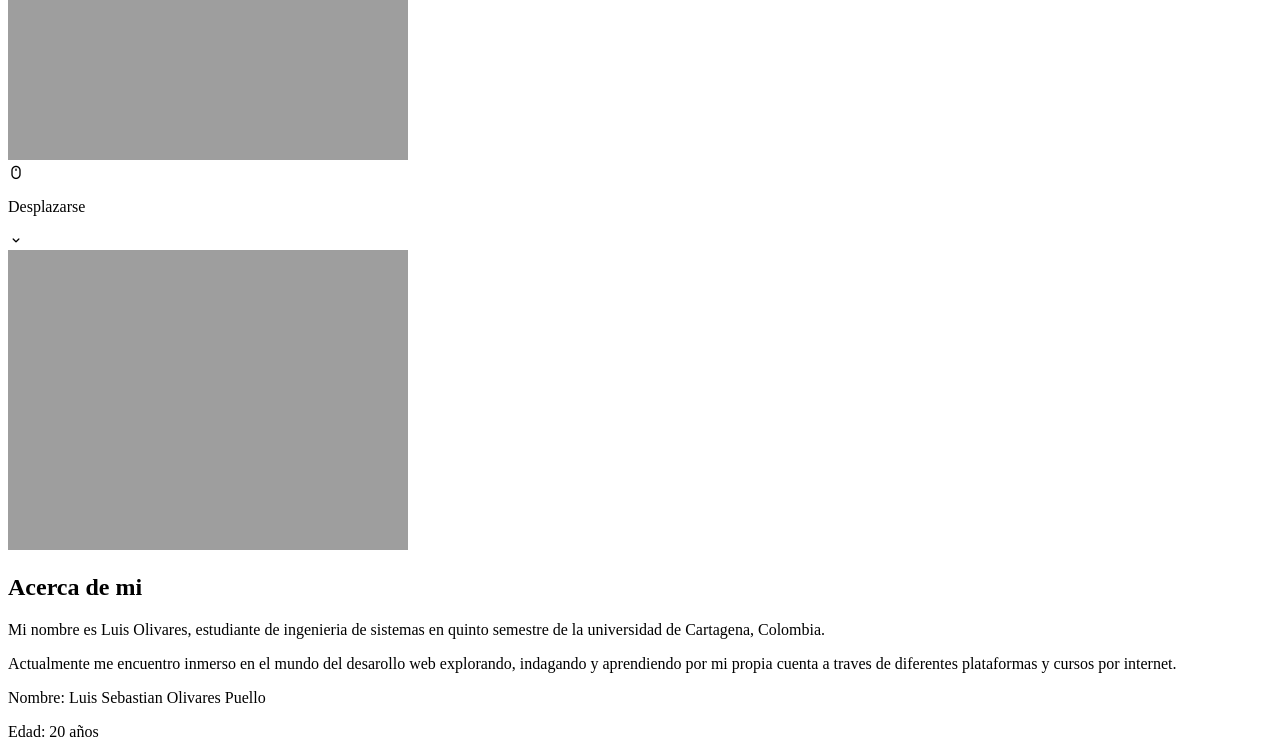
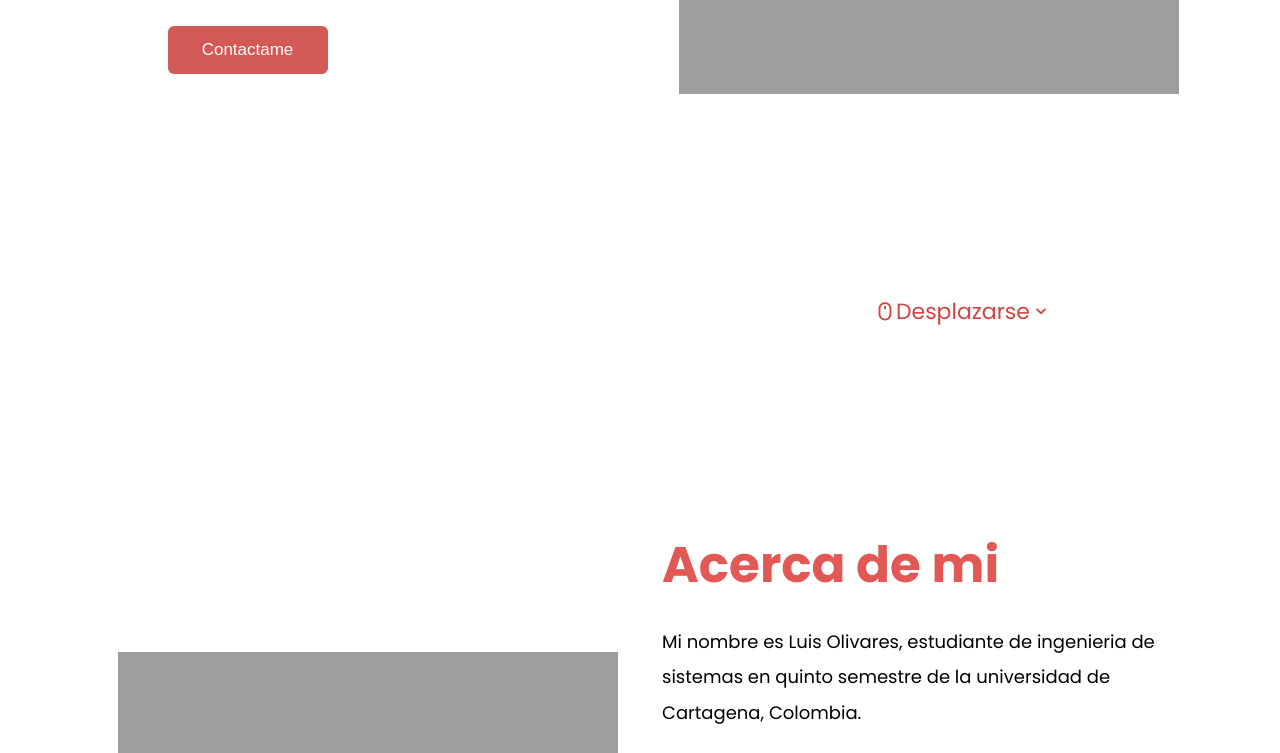
Before and after one commit to iLuisOlivares/Portfolio-Luis, a plain HTML site: page index.html in a window 1280 px wide. Shown: the part 544-1297 px from the top of the page. Drawn offline with nearby package versions, Linux system fonts and the light colour scheme; the site is published under a folder, as on GitHub Pages, so addresses that start at the root find nothing.

Commit message:
Update css link

```diff
--- a/index.html
+++ b/index.html
@@ -5,7 +5,7 @@
   <meta charset="UTF-8" />
   <meta http-equiv="X-UA-Compatible" content="IE=edge" />
   <meta name="viewport" content="width=device-width, initial-scale=1.0" />
-  <link rel="stylesheet" href="/assets/Styles/styles.css" />
+  <link rel="stylesheet" href="./assets/Styles/styles.css" />
   <link rel="preconnect" href="https://fonts.googleapis.com">
   <link rel="preconnect" href="https://fonts.gstatic.com" crossorigin>
   <link
```
